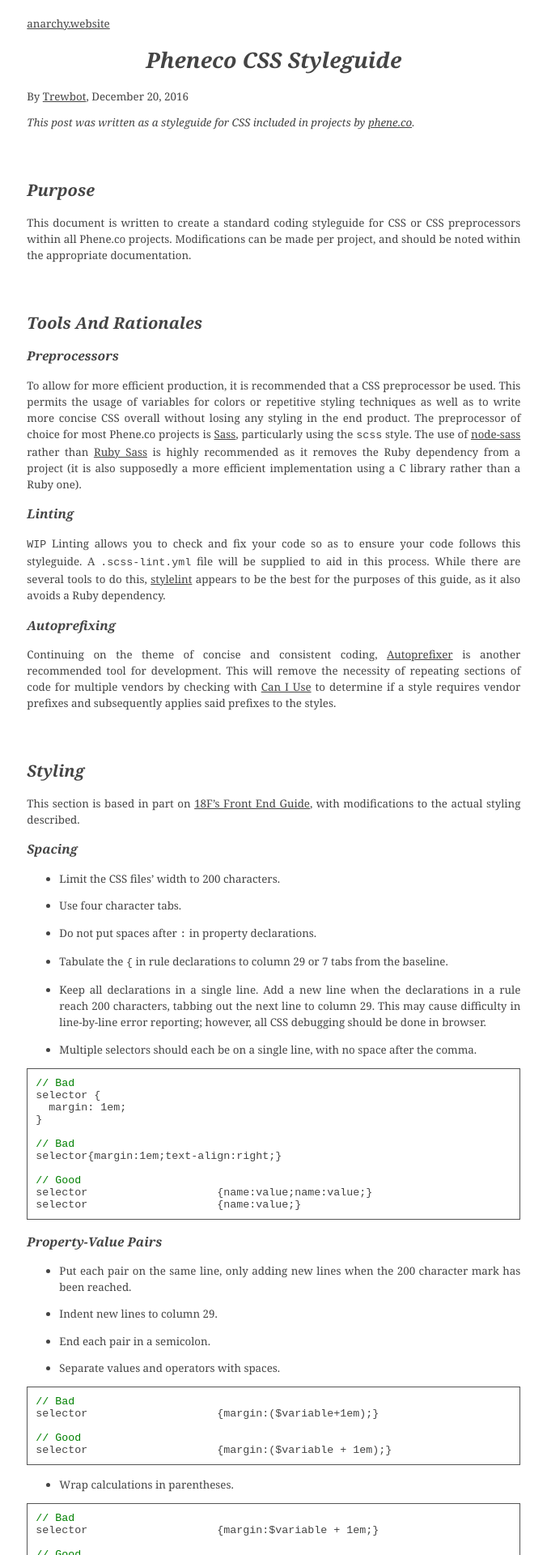
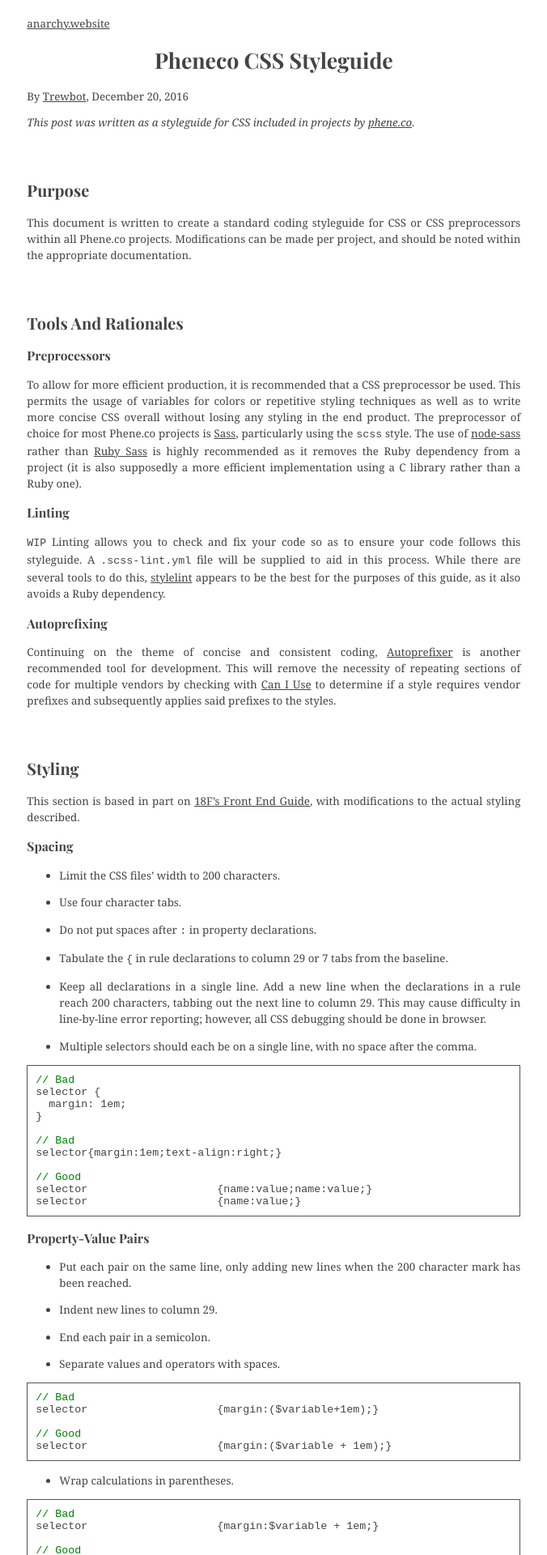
Before and after one commit to una-ada/anarchy.website, a Jekyll site: the page built from _posts/2016-12-20-css.md, in a window 1280 px wide. Shown: the top 1920 px of the page at 81% size, without its empty margins (100-776 px from the left). Built offline with Jekyll 4.4.1, drawn with Linux system fonts in a browser that asks for light colours; some web fonts are replaced.

Commit message:
Updated header styles

```diff
--- a/_includes/head.html
+++ b/_includes/head.html
@@ -1,7 +1,7 @@
 <head>
 	<title>{{ page.title | default: site.github.repository_name }}</title>
     <link rel="stylesheet" href="{{ '/assets/css/style.css?v=' | append: site.github.build_revision | relative_url }}">
-    <link rel="stylesheet" href="https://fonts.googleapis.com/css?family=Noto+Serif:400,400i,700,700i|Playfair+Display:700i&amp;subset=latin-ext">
+    <link rel="stylesheet" href="https://fonts.googleapis.com/css?family=Noto+Serif:400,400i,700,700i|Playfair+Display:700,700i&amp;subset=latin-ext">
 	<link rel="shortcut icon" type="image/png" href="/assets/img/me.jpg"/>
 	<meta charset="utf-8">
 	<meta http-equiv="X-UA-Compatible" content="chrome=1">
--- a/assets/css/style.scss
+++ b/assets/css/style.scss
@@ -18,7 +18,7 @@ div:target		{background:#eee;}
 footer			{background:#444;color:white;margin:4rem 0 -50vh 0;min-height:50vh;padding:1rem;}
 footer a		{color:white;}
 h1				{text-align:center;}
-h1,h2,h3,h4		{font-family:'Playfair Display','Noto Serif',sans-serif;font-style:italic;text-transform:capitalize;}
+h1,h2,h3,h4		{font-family:'Playfair Display','Noto Serif',sans-serif;text-transform:capitalize;}
 h1 a,h2 a,h3 a,h4 a{text-decoration:none;}
 h2          	{margin-top:3em;}
 hr				{background:#444;border:0;height:1px;}
@@ -36,7 +36,7 @@ small       	{font-size:0.8rem;text-align:justify;}
 sub				{vertical-align:bottom;position:relative;bottom:-0.3em;}
 sup				{vertical-align:top;position:relative;top:-0.3em;}
 table			{border-collapse:collapse;margin:1em 0;}
-thead			{font-family:'Playfair Display','Noto Serif',sans-serif;font-weight:bold;}
+thead			{font-family:'Noto Serif',serif;font-weight:bold;}
 thead td,
 thead th		{padding-bottom:0.5rem !important;}
 tr:nth-child(even){background:#f0f0f0;}
```
